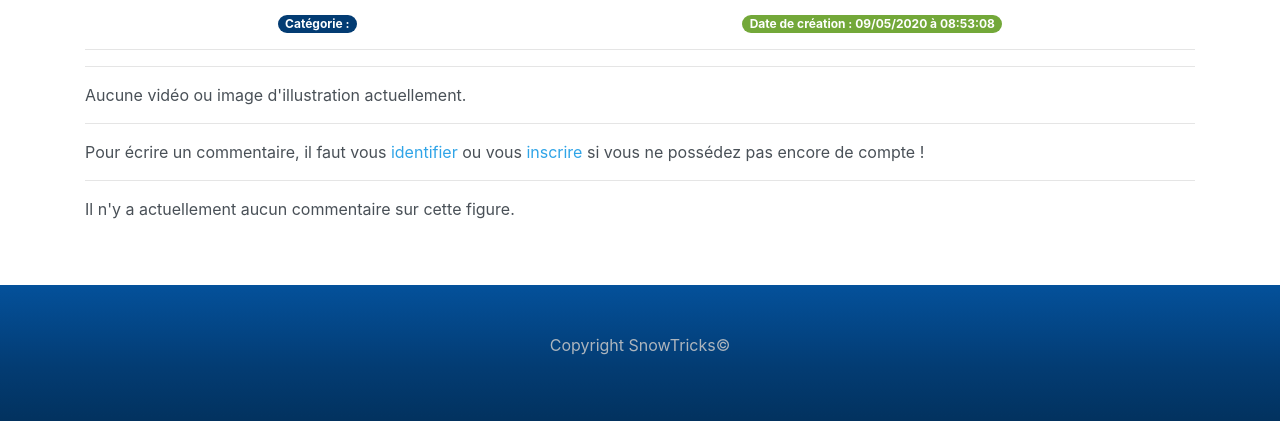
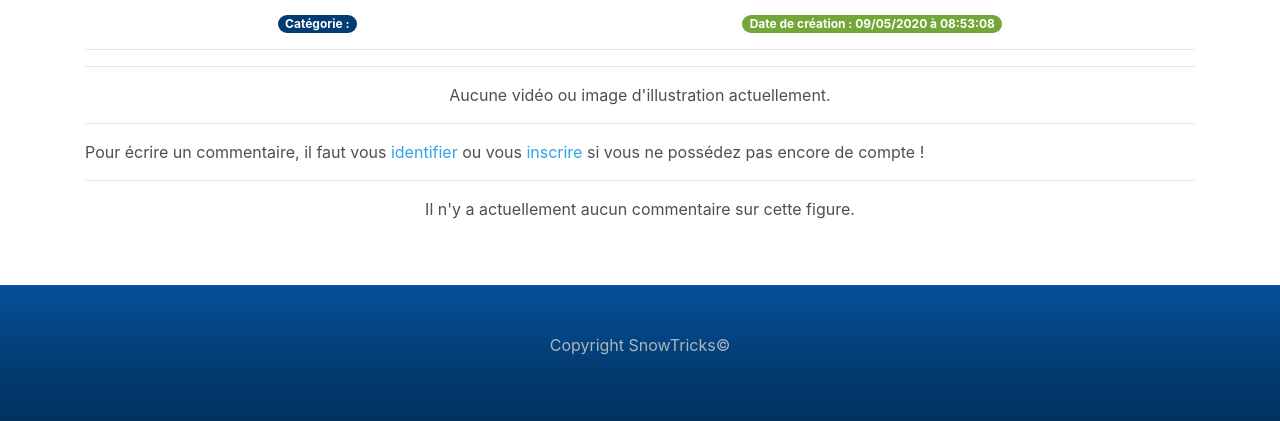
Before and after one commit to Flawxy/PHPSymfony-project6, a Symfony app: template templates/trick/show.html.twig in a window 1280 px wide. Shown: the part 769-1190 px from the top of the page. Run offline with Twig, Linux system fonts and the light colour scheme; the template is opened without the code that fills it, so the values that code supplies are empty; some libraries are stand-ins or nearby versions.

Commit message:
Update show.html.twig

```diff
--- a/templates/trick/show.html.twig
+++ b/templates/trick/show.html.twig
@@ -138,7 +138,7 @@
         {% set noVideo = 'true' %}
     {% endif %}
     {% if noImage is defined and noVideo is defined %}
-        <div class="container">
+        <div class="container text-center">
             Aucune vidéo ou image d'illustration actuellement.
         </div>
     {% endif %}
@@ -216,7 +216,9 @@
             </div>
         {% endfor %}
     {% else %}
-        Il n'y a actuellement aucun commentaire sur cette figure.
+        <div class="container text-center">
+            Il n'y a actuellement aucun commentaire sur cette figure.
+        </div>
     {% endif %}
     </div>
 </div>
```
